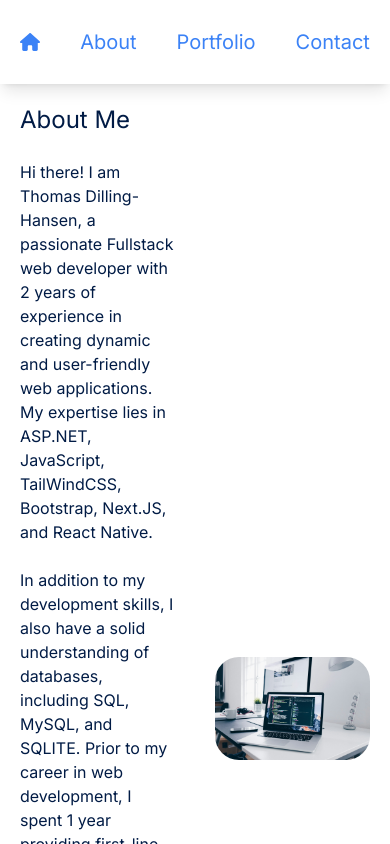
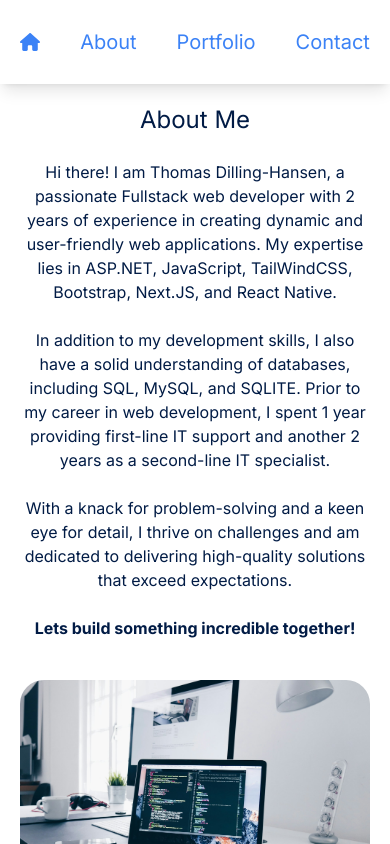
Before and after one commit to DillingData/portfolio, a Next.js app: page / in a window 390 px wide. Shown: the top 844 px of the page. Built offline with nearby package versions, Linux system fonts and the light colour scheme.

Commit message:
Corrected design on front page

```diff
--- a/src/app/components/home.tsx
+++ b/src/app/components/home.tsx
@@ -3,9 +3,9 @@ import homeImg from '../../img/homeimg.jpg'
 
 export default function HomeBody() {
     return(
-        <div className='h-[90%]'>
-            <div className='grid grid-cols-2 h-full'>
-                <div className='text-[#011b45] m-5 flex justify-center items-center'>
+        <div className='md:h-[90%]'>
+            <div className='md:grid md:grid-cols-2 h-full'>
+                <div className='text-[#011b45] p-5 text-center md:text-left md:flex md:justify-center md:items-center'>
                     <div className=''>
                         <h1 className='text-2xl'>About Me</h1>
                         <br />
@@ -28,8 +28,8 @@ export default function HomeBody() {
                         <p className='font-bold'>Lets build something incredible together!</p>
                     </div>
                 </div>
-                <div className='flex justify-center items-center'>
-                    <div className='m-5'>
+                <div className='bg-white md:flex md:justify-center md:items-center'>
+                    <div className='p-5'>
                         <img className='rounded-3xl' src={homeImg.src} />
                     </div>
                 </div>
--- a/src/app/layout.tsx
+++ b/src/app/layout.tsx
@@ -5,8 +5,8 @@ import "./globals.css";
 const inter = Inter({ subsets: ["latin"] });
 
 export const metadata: Metadata = {
-  title: "Create Next App",
-  description: "Generated by create next app",
+  title: "DillingData - Portfolio",
+  description: "DillingData Full-Stack developer portfolio",
 };
 
 export default function RootLayout({
--- a/src/app/page.tsx
+++ b/src/app/page.tsx
@@ -6,7 +6,7 @@ import Link from "next/link";
 
 export default function Home() {
     return(
-        <div className="bg-white h-screen">
+        <div className="bg-white h-screen ">
             <Header />
             <HomeBody />
         </div>
```
